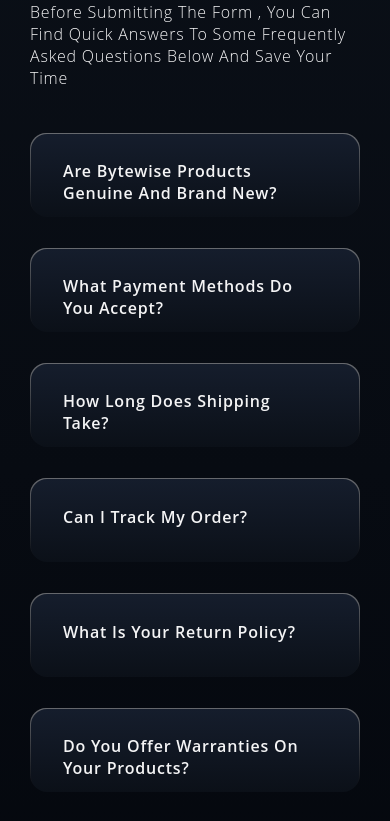
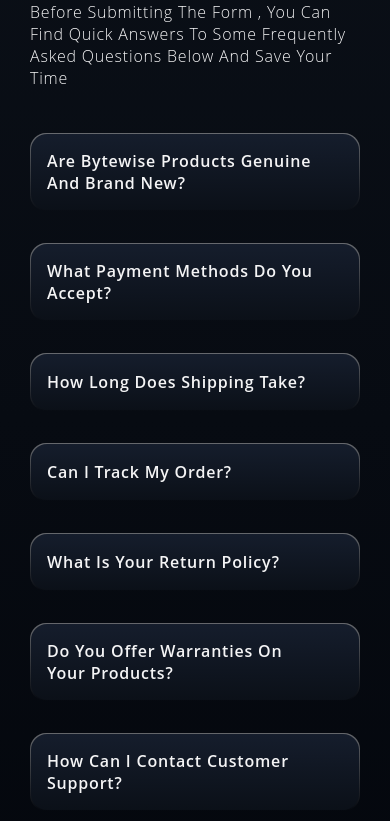
Before and after one commit to Akamhiwa/byteWise_LandingPage, a React (Vite) app: page /Contact in a window 390 px wide. Shown: the part 1642-2463 px from the top of the page. Built offline with nearby package versions, Linux system fonts and the light colour scheme; some icons are missing.

Commit message:
added active page for menu also fixed faq responsive issue

```diff
--- a/src/Components/Navbar/DropDown.jsx
+++ b/src/Components/Navbar/DropDown.jsx
@@ -2,7 +2,7 @@
 
 const DropDown = ({Languages,handleValue}) => {
   return (
-    <div className="rounded-[16px] w-[143px] flex flex-col items-center justify-center absolute top-12 bg-GradientBG py-1">
+    <div className="rounded-[16px] w-[143px] flex flex-col items-center justify-center absolute top-12 right-6 bg-GradientBG py-1">
         {Languages.map((language,index)=>(
             <div key={index} className="w-full">
             <div onClick={()=>handleValue(language.value)} className=" py-2 cursor-pointer tracking-wide w-full text-center hover:text-Primary">{language.Language}</div>
--- a/src/Components/Navbar/Nav.jsx
+++ b/src/Components/Navbar/Nav.jsx
@@ -53,10 +53,10 @@
               <svg xmlns="http://www.w3.org/2000/svg" width="32" height="32" viewBox="0 0 24 24">
               <path fill="currentColor" d="M6.4 19L5 17.6l5.6-5.6L5 6.4L6.4 5l5.6 5.6L17.6 5L19 6.4L13.4 12l5.6 5.6l-1.4 1.4l-5.6-5.6z"/></svg>
               </span>
-              <NavLink to={'/Home'} className={'text-[41px] uppercase tracking-widest hover:text-Primary'} onClick={()=>setIsNav(PreValue=>!PreValue)}>Home</NavLink>
-              <NavLink to={'/Product'} className={'text-[41px] uppercase tracking-widest hover:text-Primary'} onClick={()=>setIsNav(PreValue=>!PreValue)}>Products</NavLink>
-              <NavLink to={'/About'} className={'text-[41px] uppercase tracking-widest hover:text-Primary'} onClick={()=>setIsNav(PreValue=>!PreValue)}>About US</NavLink>
-              <NavLink to={'/Contact'} className={'text-[41px] uppercase tracking-widest hover:text-Primary'} onClick={()=>setIsNav(PreValue=>!PreValue)}>Contact Us</NavLink>
+              <NavLink to={'/Home'} className={({isActive})=> isActive ? ' text-[41px] uppercase tracking-widest text-Primary':'text-[41px] uppercase tracking-widest hover:text-Primary'} onClick={()=>setIsNav(PreValue=>!PreValue)}>Home</NavLink>
+              <NavLink to={'/Product'} className={({isActive})=> isActive ? ' text-[41px] uppercase tracking-widest text-Primary':'text-[41px] uppercase tracking-widest hover:text-Primary'}onClick={()=>setIsNav(PreValue=>!PreValue)}>Products</NavLink>
+              <NavLink to={'/About'} className={({isActive})=> isActive ? ' text-[41px] uppercase tracking-widest text-Primary':'text-[41px] uppercase tracking-widest hover:text-Primary'} onClick={()=>setIsNav(PreValue=>!PreValue)}>About US</NavLink>
+              <NavLink to={'/Contact'}className={({isActive})=> isActive ? ' text-[41px] uppercase tracking-widest text-Primary':'text-[41px] uppercase tracking-widest hover:text-Primary'} onClick={()=>setIsNav(PreValue=>!PreValue)}>Contact Us</NavLink>
           </motion.div>
         )}
 
--- a/src/Components/Product+about+contact/Faq.jsx
+++ b/src/Components/Product+about+contact/Faq.jsx
@@ -9,7 +9,7 @@
   return (
     <AnimatePresence>
     <motion.div
-        className={`relative inline-block p-[1px]  rounded-[16px] bg-gradient-to-b ${isOpen ? "h-auto":'h-[83px]'} from-[rgba(244,244,245,0.4)] to-[rgba(142,142,143,0)]`}
+        className={`relative inline-block p-[1px]  rounded-[16px] bg-gradient-to-b ${isOpen ? "h-auto":'lg:h-[83px]'} from-[rgba(244,244,245,0.4)] to-[rgba(142,142,143,0)]`}
         onClick={onClick}
         whileInView="visible"
         initial="hidden"
@@ -20,12 +20,10 @@
         >
 
             <motion.div
-              className={`bg-GradientBG rounded-[16px] px-[32px] py-[26px] ${isOpen ? "h-auto":'h-[83px]'} flex flex-col  gap-[12px]   cursor-pointer`}
+              className={`bg-GradientBG rounded-[16px] lg:px-[32px]  px-[16px] lg:py-[26px] py-[16px] ${isOpen ? "h-auto":'lg:h-[83px]'} flex flex-col  gap-[12px]   cursor-pointer`}
                >
                     <div className="flex justify-between items-center">
-                        <span className="font-bold">
                             <Paragraph isSemiBold={true}>{faq.question}</Paragraph>
-                        </span>
                         <motion.div
                         animate={{ rotate: isOpen ? 180 : 0 }}
                         transition={{ duration: 0.5 }}>
```
